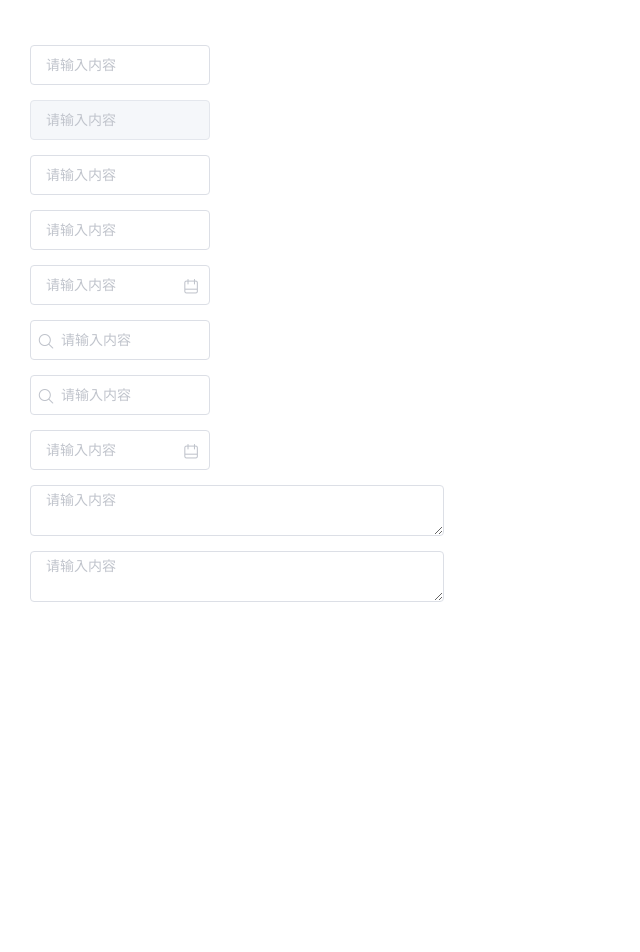
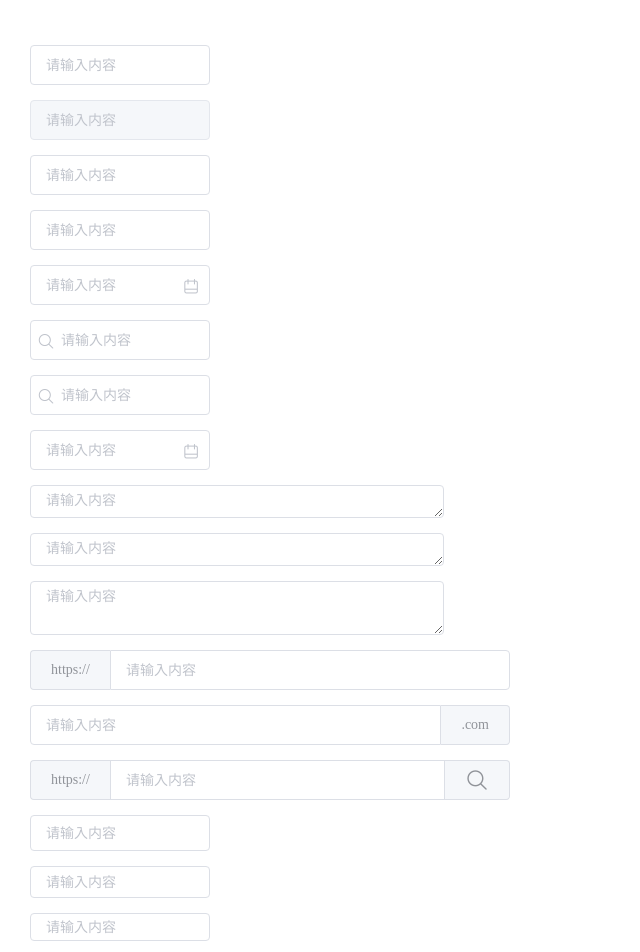
Before and after one commit to sudong0701/CStar-UI, a Vue app: page /#/input in a window 1280 px wide. Shown: the top 952 px of the page, without its empty margins (0-640 px from the left). Before the commit the page ends 800 px from the top, so only its background shows below. Built offline with nearby package versions, Linux system fonts and the light colour scheme.

Commit message:
input组件开发(已基本完成)

```diff
--- a/src/components/input/src/input.vue
+++ b/src/components/input/src/input.vue
@@ -1,8 +1,13 @@
 <template>
-    <div class="csInput">
-        <input v-if="type !== 'textarea'" ref="csInput"  v-model="componentValue" :class="`csInput_inner ${realDisabled} ${realClear}`" :disabled="disabled"  :type="realType" :placeholder="placeholder" :style="{'--color': focusColor}" @focus="focus" @blur="blur">
-
-        <textarea class="csTextarea_inner" v-if="type === 'textarea'"  :rows="realRows" :placeholder="placeholder" :style="`--color: ${focusColor}; height: ${realHeight}`" @scroll="scroll"></textarea>
+    <div :class="`csInput ${realPrepend || realAppend ? 'csInput-group-prepend' : ''}`">
+        <div class="csInput-prepend" v-if="realPrepend">
+            <slot name="prepend"></slot>
+        </div>
+        <input v-if="type !== 'textarea'" ref="csInput"  v-model="componentValue" :class="`csInput_inner ${realDisabled} ${realClear} ${realPrepend ? 'csInput-inner-prepend' : ''} ${realAppend ? 'csInput-inner-append' : ''} ${realSize}`" :disabled="disabled"  :type="realType" :placeholder="placeholder" :style="{'--color': focusColor}" @focus="focus" @blur="blur">
+        <div class="csInput-append" v-if="realAppend">
+            <slot name="append"></slot>
+        </div>
+        <textarea ref="csTextarea" class="csTextarea_inner" v-if="type === 'textarea'" rows="1"  :placeholder="placeholder" :style="`--color: ${focusColor}; height: ${height}px; min-height: ${minHeight}px; max-height: ${maxHeight}px`" @input="textareaInput"></textarea>
 
         <i v-if="clear && componentValue" :class="`cs-icon-roundclose csInput-icon ${realFocus}`" @click="clearInput"></i>
         <i v-if="showPassword" v-show="isPassword" :class="`cs-icon-attention csInput-icon-password csInput-icon ${realFocus}`" @click="changePassword"></i>
@@ -28,9 +33,9 @@
                 componentValue: '',
                 isFocus: false,
                 isPassword: true,
-                height: 0,
-                minHeight: 0,
-                maxHeight: 0
+                height: '',
+                minHeight: -1,
+                maxHeight: -1
             }
         },
         props: {
@@ -77,10 +82,16 @@
             rows: {
                 type: String | Number,
                 default: 2
+            },
+            size: {
+                type: String,
+                default: ''
             }
         },
         mounted() {
-
+            if(this.type === 'textarea' && typeof this.autosize === 'boolean' && this.autosize) {
+                this.height = this.$refs.csTextarea.scrollHeight + 2
+            }
         },
         model: {
             props: 'value',
@@ -117,16 +128,23 @@
                     return 'text'
                 }
             },
-            realRows() {
-                if(!this.autosize) {
-                    return Number(this.rows)
+            realPrepend() {
+                if(this.type !== 'textarea' && this.$slots.prepend) {
+                    return true
                 } else {
-                    return ''
+                    return false
                 }
             },
-            realHeight() {
-                if(this.autosize) {
-                    return `${this.height}px`
+            realAppend() {
+                if(this.type !== 'textarea' && this.$slots.append) {
+                    return true
+                } else {
+                    return false
+                }
+            },
+            realSize() {
+                if(this.size) {
+                    return `csInput_inner-${this.size}`
                 } else {
                     return ''
                 }
@@ -160,12 +178,14 @@
                 this.isFocus = false
             },
             /**
-             textarea滚动事件
+             textarea输入事件
              @param
              @return
              */
-            scroll() {
-                console.log(111)
+            textareaInput() {
+                if(this.autosize) {
+                    this.height = this.$refs.csTextarea.scrollHeight + 2
+                }
             },
             /**
              更改密码状态
@@ -182,11 +202,9 @@
              @return
              */
             watchAutosize(val) {
-                console.log(val)
                 if(val instanceof Object) {
-
-                } else {
-
+                    this.minHeight = (val.minRows && val.minRows >= 1) ? (val.minRows - 1) * 21 + 33 :33
+                    this.maxHeight = val.maxRows ? val.maxRows * 21 + 12 : ''
                 }
             }
         },
@@ -222,6 +240,26 @@
             outline: none;
             padding: 0 15px;
             transition: border-color .2s cubic-bezier(.645,.045,.355,1);
+        }
+        .csInput_inner-large {
+            height: 36px;
+            line-height: 36px;
+        }
+        .csInput_inner-small {
+            height: 32px;
+            line-height: 32px;
+        }
+        .csInput_inner-mini {
+            height: 28px;
+            line-height: 28px;
+        }
+        .csInput-inner-prepend {
+            border-top-left-radius: 0;
+            border-bottom-left-radius: 0;
+        }
+        .csInput-inner-append {
+            border-top-right-radius: 0;
+            border-bottom-right-radius: 0;
         }
         .csInput_inner::-webkit-input-placeholder{
             font-size: 14px;
@@ -303,7 +341,7 @@
             display: block;
             resize: vertical;
             padding: 5px 15px;
-            line-height: 1.5;
+            line-height: 21px;
             box-sizing: border-box;
             width: 100%;
             font-size: inherit;
@@ -323,5 +361,50 @@
             font-size: 14px;
             color: #c0c4cc;
         }
+        .csInput-prepend {
+            background-color: #f5f7fa;
+            color: #909399;
+            vertical-align: middle;
+            display: table-cell;
+            position: relative;
+            border: 1px solid #dcdfe6;
+            border-top-left-radius: 4px;
+            border-bottom-left-radius: 4px;
+            padding: 0 20px;
+            width: 1px;
+            white-space: nowrap;
+            font-size: 14px;
+            border-right: none;
+        }
+        .csInput-append {
+            background-color: #f5f7fa;
+            color: #909399;
+            vertical-align: middle;
+            display: table-cell;
+            position: relative;
+            border: 1px solid #dcdfe6;
+            border-top-right-radius: 4px;
+            border-bottom-right-radius: 4px;
+            padding: 0 20px;
+            width: 1px;
+            white-space: nowrap;
+            font-size: 14px;
+            border-left: none;
+
+        }
+    }
+    .csInput-group-prepend {
+        line-height: normal;
+        display: inline-table;
+        width: 100%;
+        border-collapse: separate;
+        border-spacing: 0;
+    }
+    .csInput-group-append {
+        line-height: normal;
+        display: inline-table;
+        width: 100%;
+        border-collapse: separate;
+        border-spacing: 0;
     }
 </style>
--- a/src/page/input.vue
+++ b/src/page/input.vue
@@ -57,7 +57,58 @@
 
         <div style="margin-top: 15px">
             <div class="textarea-item">
-                <csInput placeholder="请输入内容" type="textarea" autosize></csInput>
+                <csInput placeholder="请输入内容" type="textarea" :autosize="true"></csInput>
+            </div>
+        </div>
+
+        <div style="margin-top: 15px">
+            <div class="textarea-item">
+                <csInput placeholder="请输入内容" type="textarea" :autosize="autosize"></csInput>
+            </div>
+        </div>
+
+        <div style="margin-top: 15px">
+            <div class="input-item-lang">
+                <csInput placeholder="请输入内容">
+                    <template #prepend>https://</template>
+                </csInput>
+            </div>
+        </div>
+
+        <div style="margin-top: 15px">
+            <div class="input-item-lang">
+                <csInput placeholder="请输入内容">
+                    <template #append>.com</template>
+                </csInput>
+            </div>
+        </div>
+
+        <div style="margin-top: 15px">
+            <div class="input-item-lang">
+                <csInput placeholder="请输入内容">
+                    <template #prepend>https://</template>
+                    <template #append>
+                        <i class="cs-icon-search"></i>
+                    </template>
+                </csInput>
+            </div>
+        </div>
+
+        <div style="margin-top: 15px">
+            <div class="input-item">
+                <csInput placeholder="请输入内容" size="large"></csInput>
+            </div>
+        </div>
+
+        <div style="margin-top: 15px">
+            <div class="input-item">
+                <csInput placeholder="请输入内容" size="small"></csInput>
+            </div>
+        </div>
+
+        <div style="margin-top: 15px">
+            <div class="input-item">
+                <csInput placeholder="请输入内容" size="mini"></csInput>
             </div>
         </div>
     </div>
@@ -67,7 +118,11 @@
     export default {
         name: '',
         data() {
-            return {}
+            return {
+                autosize: {
+                    minRows: 2, maxRows: 4
+                }
+            }
         },
         methods: {}
     }
@@ -87,5 +142,8 @@
         .textarea-item {
             width: 414px;
         }
+        .input-item-lang {
+            width: 480px;
+        }
     }
 </style>
```
